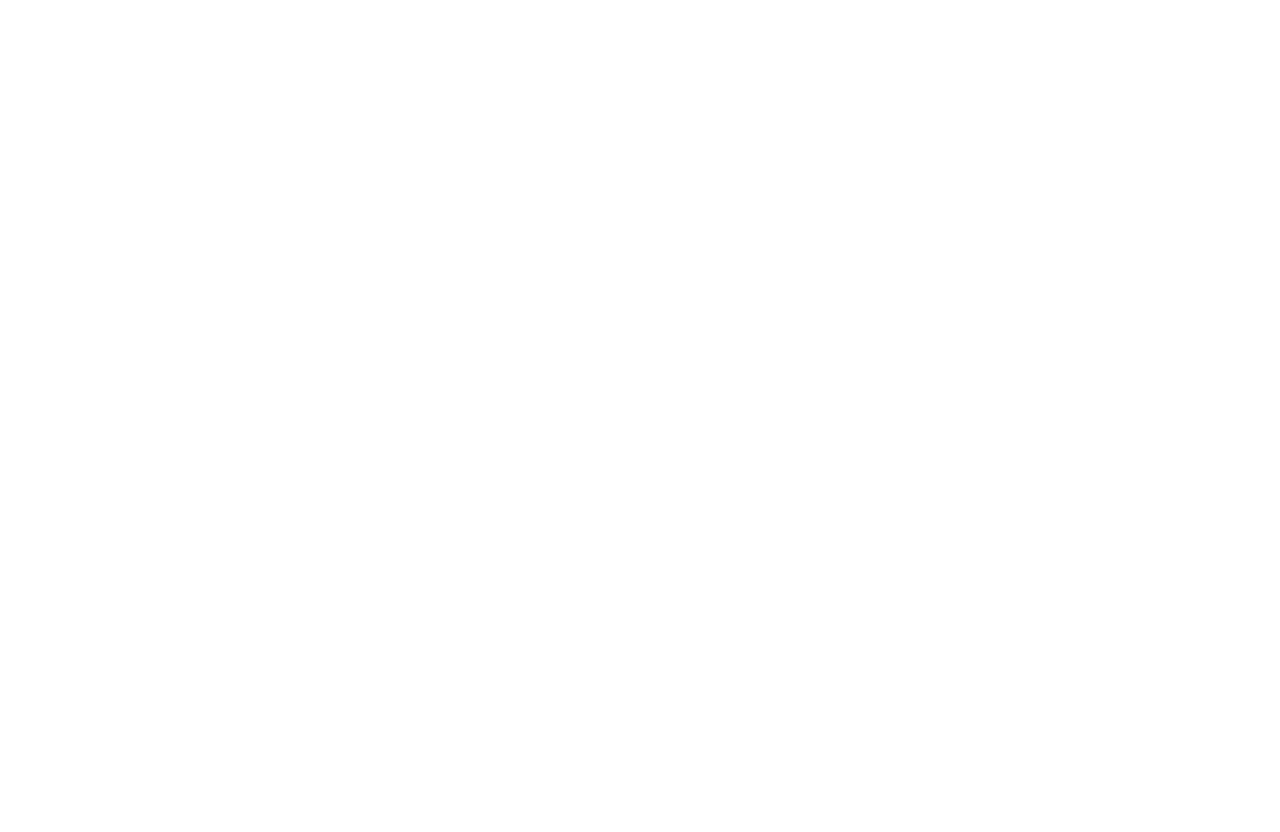
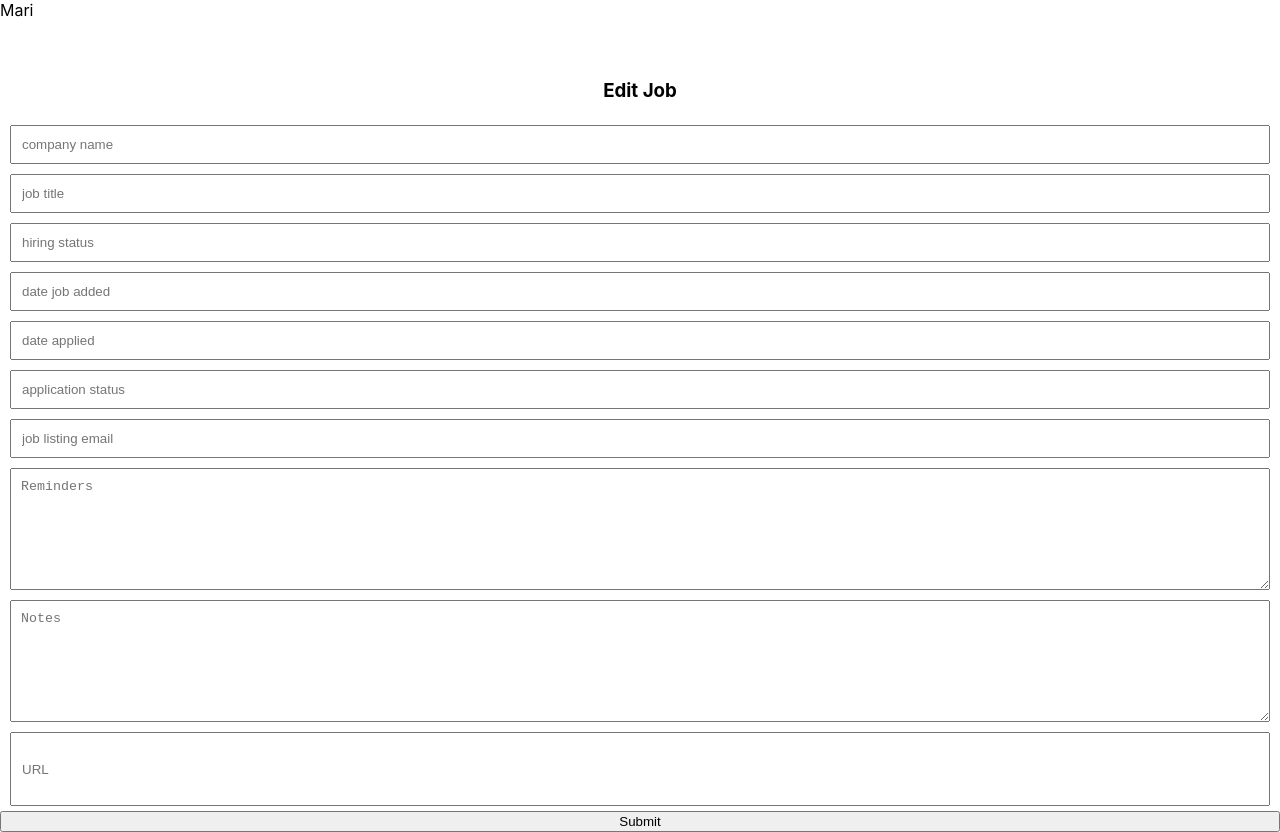
Before and after one commit to maripd/jobtracker_frontend, a React (Create React App) app in the folder client/: page /editpage/1 in a window 1280 px wide. Before the commit this address had no page. Before the commit the page ends 800 px from the top, so only its background shows below. Built offline with nearby package versions, Linux system fonts and the light colour scheme; no server answers.

Commit message:
added /updatejob and get job by id API

```diff
--- a/client/src/App.js
+++ b/client/src/App.js
@@ -4,6 +4,7 @@ import CreateJob from './pages/CreateJob'
 import SignUp from './pages/SignUp'
 import EditPage from './pages/EditPage'
 import SignIn from './pages/SignIn'
+import JobCard from './components/JobCard'
 import { Routes, Route } from 'react-router-dom'
 
 const App = () => {
@@ -12,11 +13,10 @@ const App = () => {
       {/* <p>Hello</p> */}
       <Routes>
         <Route path="/" element={<Home />} />
-        {/* add :id to jobDetails */}
-        <Route path="/jobDetails" element={<JobDetails />} />
+        <Route path="/jobDetails/:id" element={<JobDetails />} />
         <Route path="/createJob" element={<CreateJob />} />
         <Route path="/signUp" element={<SignUp />} />
-        <Route path="/editPage" element={<EditPage />} />
+        <Route path="/editpage/:id" element={<EditPage />} />
         <Route path="/signIn" element={<SignIn />} />
       </Routes>
     </div>
@@ -24,10 +24,3 @@ const App = () => {
 }
 
 export default App
-
-// {
-//
-
-//<Route path="/jobDetails/:id" element={<SignUpPage />} />
-//
-// }
--- a/client/src/components/AllJobs.js
+++ b/client/src/components/JobCard.js
@@ -1,12 +1,12 @@
-import './Alljobs.css'
+import './JobCard.css'
 import { useNavigate } from 'react-router-dom'
 
-const AllJobs = (props) => {
+const JobCard = (props) => {
   const navigate = useNavigate()
 
   const cardHandleClick = () => {
     // add id for path
-    navigate(`/jobDetails`)
+    navigate(`/jobDetails/${props.id}`)
   }
 
   return (
@@ -22,4 +22,4 @@ const AllJobs = (props) => {
     </div>
   )
 }
-export default AllJobs
+export default JobCard
--- a/client/src/pages/CreateJob.js
+++ b/client/src/pages/CreateJob.js
@@ -144,12 +144,13 @@ const CreateJob = () => {
           id="textarea-notes"
           placeholder="Notes"
         />
-        <textarea
+        <input
           value={currentUrls}
+          type="url"
           onChange={(e) => urlsHandleChange(e, 'urls')}
           className="form-item"
           id="textarea-urls"
-          placeholder="URLs"
+          placeholder="URL"
         />
         <button onClick={submitHandleClick}>Submit</button>
       </form>
--- a/client/src/pages/EditPage.js
+++ b/client/src/pages/EditPage.js
@@ -1,29 +1,179 @@
 import editjob from './editjob.css'
+import { useEffect, useState } from 'react'
+import axios from 'axios'
+import { useParams } from 'react-router-dom'
+import { useNavigate } from 'react-router-dom'
+import React from 'react'
 
 const EditJob = () => {
+  const navigate = useNavigate()
+  let { id } = useParams()
+
+  const [currentData, setData] = useState([])
+  const [currentCompanyName, setCompanyName] = useState('')
+  const [currentJobTitle, setJobTitle] = useState('')
+  const [currentHiringStatus, setHiringStatus] = useState('')
+  const [currentdateJobAdded, setJobDateAdded] = useState('')
+  const [currentDateApplied, setDateApplied] = useState('')
+  const [currentApplicationStatus, setApplicationStatus] = useState('')
+  const [currentJobListingEmail, setJobListingEmail] = useState('')
+  const [currentNotes, setNotes] = useState('')
+  const [currentReminders, setReminders] = useState('')
+  const [currentUrls, setUrls] = useState('')
+
+  useEffect(() => {
+    const getDataById = async () => {
+      const response = await axios.get(`http://localhost:3001/getjobcard/${id}`)
+      console.log('EDIT PAGE BY ID', response.data)
+      setData('THIS IS EDIT PAGE DATA!', response.data.editJobCard)
+      setCompanyName(response.data.jobCardItem.companyName)
+      setJobTitle(response.data.jobCardItem.jobTitle)
+      setHiringStatus(response.data.jobCardItem.hiringStatus)
+      setJobDateAdded(response.data.jobCardItem.setDateJobAdded)
+      setDateApplied(response.data.jobCardItem.dateApplied)
+      setApplicationStatus(response.data.jobCardItem.applicationStatus)
+      setJobListingEmail(response.data.jobCardItem.contactEmail)
+      setNotes(response.data.jobCardItem.notes)
+      setUrls(response.data.jobCardItem.urls)
+    }
+    getDataById()
+  }, [])
+
+  const submitHandleClick = async () => {
+    const response = await axios.put(`http://localhost:3001/updatejob/${id}`, {
+      companyName: currentCompanyName,
+      jobTitle: currentJobTitle,
+      hiringStatus: currentHiringStatus,
+      jobDateAdded: currentdateJobAdded,
+      dateApplied: currentDateApplied,
+      applicationStatus: currentApplicationStatus,
+      contactEmail: currentJobListingEmail,
+      notes: currentNotes,
+      urls: currentUrls
+    })
+    navigate(-1)
+  }
+
+  const companyNameHandleChange = async (e) => {
+    setCompanyName(e.target.value)
+    console.log(e.target.value, 'company name text')
+  }
+
+  const jobTitleHandleChange = async (e) => {
+    setJobTitle(e.target.value)
+    console.log(e.target.value, 'job title text')
+  }
+  const hiringStatusHandleChange = async (e) => {
+    setHiringStatus(e.target.value)
+    console.log(e.target.value, 'hiring status text')
+  }
+  const dateJobAddedHandleChange = async (e) => {
+    setJobDateAdded(e.target.value)
+    console.log(e.target.value, 'added job text')
+  }
+  const dateAppliedHandleChange = async (e) => {
+    setDateApplied(e.target.value)
+    console.log(e.target.value, 'date applied text')
+  }
+  const applicationStatusHandleChange = async (e) => {
+    setApplicationStatus(e.target.value)
+    console.log(e.target.value, 'application status text')
+  }
+  const contactEmailHandleChange = async (e) => {
+    setJobListingEmail(e.target.value)
+    console.log(e.target.value, 'joblisting email text')
+  }
+  const notesHandleChange = async (e) => {
+    setNotes(e.target.value)
+    console.log(e.target.value, 'notes content')
+  }
+  const urlsHandleChange = async (e) => {
+    setUrls(e.target.value)
+    console.log(e.target.value, 'urls text')
+  }
+
+  const remindersHandleChange = async (e) => {
+    setReminders(e.target.value)
+    console.log(e.target.value, 'reminders content')
+  }
+
   return (
     <div className="main-container">
       <header>Mari</header>
       <form>
         <h3>Edit Job</h3>
-        <input className="form-item" placeholder="company name" />
-        <input className="form-item" placeholder="job title" />
-        <input className="form-item" type="url" placeholder="job listing url" />
-        <input className="form-item" placeholder="date job added" />
-        <input className="form-item" placeholder="date applied" />
-        <input className="form-item" placeholder="application status" />
-        <input className="form-item" placeholder="job listing email" />
+        <input
+          value={currentCompanyName}
+          type="text"
+          onChange={(e) => companyNameHandleChange(e, 'company name')}
+          className="form-item"
+          placeholder="company name"
+        />
+        <input
+          value={currentJobTitle}
+          type="text"
+          onChange={(e) => jobTitleHandleChange(e, 'job title')}
+          className="form-item"
+          placeholder="job title"
+        />
+        <input
+          value={currentHiringStatus}
+          type="text"
+          onChange={(e) => hiringStatusHandleChange(e, 'hiring status')}
+          className="form-item"
+          placeholder="hiring status"
+        />
+        <input
+          value={currentdateJobAdded}
+          onChange={(e) => dateJobAddedHandleChange(e, 'date job added')}
+          className="form-item"
+          placeholder="date job added"
+        />
+        <input
+          value={currentDateApplied}
+          onChange={(e) => dateAppliedHandleChange(e, 'date applied')}
+          className="form-item"
+          placeholder="date applied"
+        />
+        <input
+          value={currentApplicationStatus}
+          type="text"
+          onChange={(e) =>
+            applicationStatusHandleChange(e, 'application status')
+          }
+          className="form-item"
+          placeholder="application status"
+        />
+        <input
+          value={currentJobListingEmail}
+          onChange={(e) => contactEmailHandleChange(e, 'contact email')}
+          className="form-item"
+          type="email"
+          placeholder="job listing email"
+        />
         <textarea
+          value={currentReminders}
+          onChange={(e) => remindersHandleChange(e, 'reminders')}
           className="form-item"
           id="textarea-reminder"
           placeholder="Reminders"
         />
         <textarea
+          value={currentNotes}
+          onChange={(e) => notesHandleChange(e, 'notes')}
           className="form-item"
           id="textarea-notes"
           placeholder="Notes"
         />
-        <textarea className="form-item" id="textarea-urls" placeholder="URLs" />
+        <input
+          value={currentUrls}
+          type="url"
+          onChange={(e) => urlsHandleChange(e, 'urls')}
+          className="form-item"
+          id="textarea-urls"
+          placeholder="URL"
+        />
+        <button onClick={submitHandleClick}>Submit</button>
       </form>
     </div>
   )
--- a/client/src/pages/Home.js
+++ b/client/src/pages/Home.js
@@ -1,11 +1,11 @@
 // import { Link } from 'react-router-dom'
 import '../App.css'
-import { useParams } from 'react-router-dom'
+
 import React from 'react'
 import axios from 'axios'
 import { useEffect, useState } from 'react'
 import ReminderList from '../components/ReminderList'
-import AllJobs from '../components/AllJobs'
+import JobCard from '../components/JobCard'
 import CenterButtons from '../components/CenterButtonsHome'
 import '../components/CenterButtons.css'
 
@@ -30,7 +30,7 @@ const remindersData = [
 ]
 
 const Home = () => {
-  const [currentData, setData] = useState('')
+  const [currentData, setData] = useState([])
 
   useEffect(() => {
     const getJobData = async () => {
@@ -70,7 +70,8 @@ const Home = () => {
           {currentData.map((jobItem) => {
             console.log(jobItem)
             return (
-              <AllJobs
+              <JobCard
+                id={jobItem._id}
                 companyName={jobItem.companyName}
                 jobTitle={jobItem.jobTitle}
                 hiringStatus={jobItem.hiringStatus}
```
Also changed, not shown: client/src/pages/JobDetails.js (+33 -24 lines), client/src/components/JobCard.css (renamed from client/src/components/Alljobs.css).
